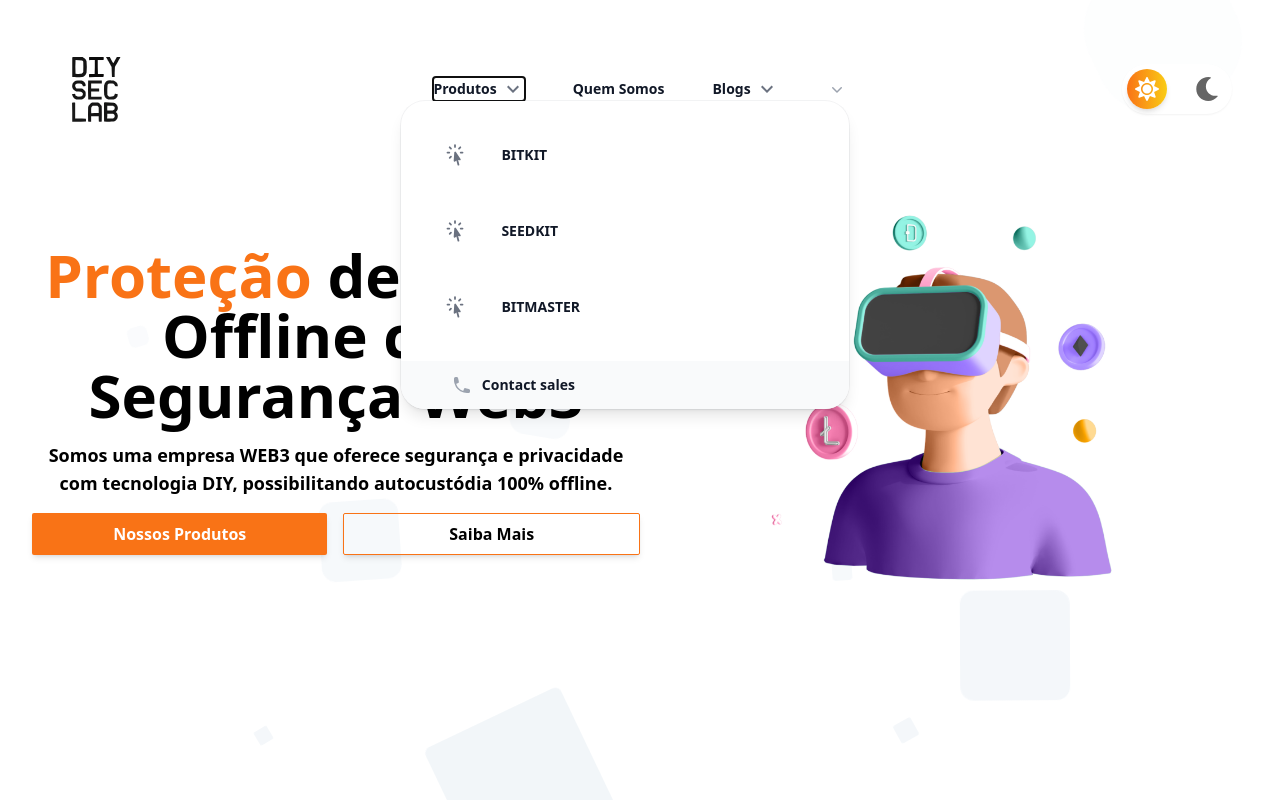
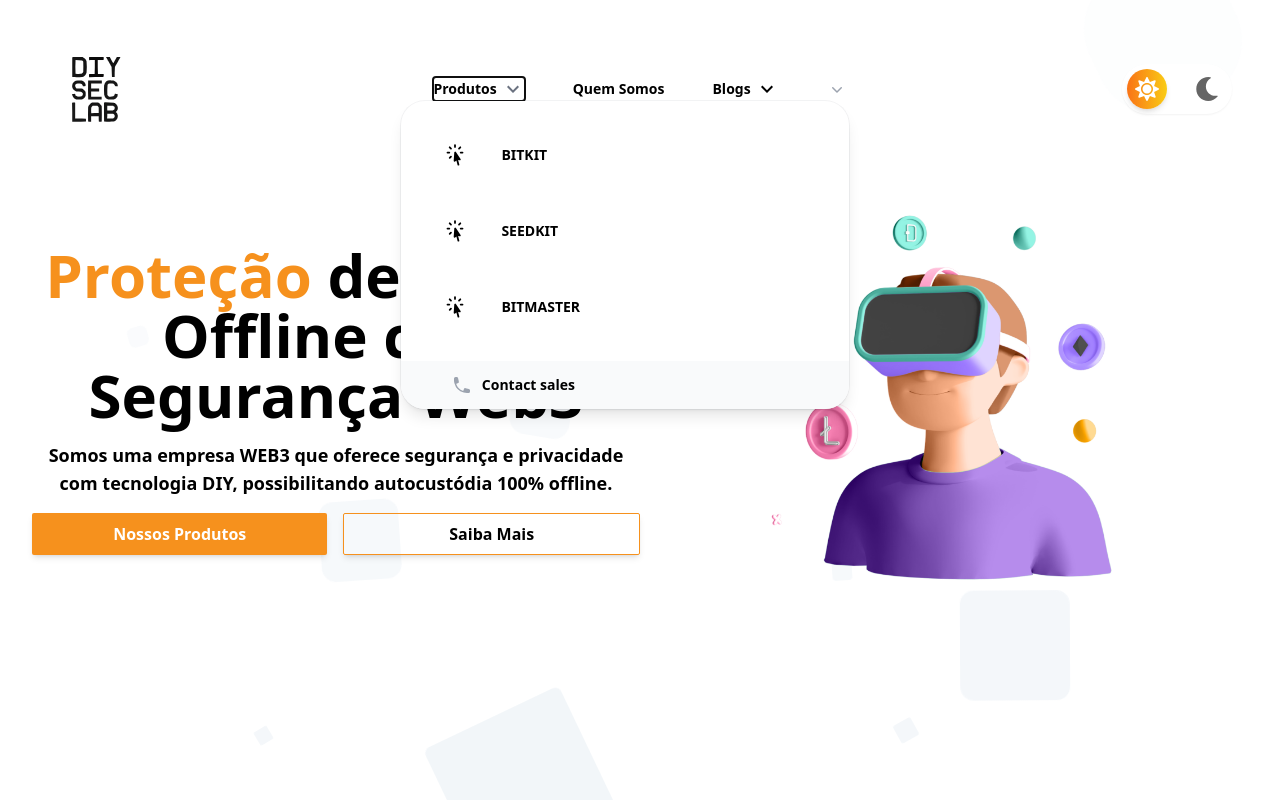
Before and after one commit to Lucasqc04/john-galt, a React (Vite) app: page /1 in a window 1280 px wide. Both pictures are taken after a click on the button "Produtos". Shown: the top 800 px of the page. Built offline with nearby package versions, Linux system fonts and the light colour scheme; no server answers; what tailwindcss-animated would draw is missing.

Commit message:
style: change the text color

```diff
--- a/src/view/components/Product/Product.tsx
+++ b/src/view/components/Product/Product.tsx
@@ -86,7 +86,7 @@ const Product: React.FC = () => {
                 />
               </div>
               <div className="mb-4">
-                <button className="bg-orange-600 text-2xl text-white w-[40%] py-4 px-6 rounded-md">
+                <button className="bg-[#F6911D] text-2xl text-white w-[40%] py-4 px-6 rounded-md">
                   Comprar
                 </button>
               </div>
@@ -104,7 +104,7 @@ const Product: React.FC = () => {
                     placeholder="Digite seu CEP"
                     className="border py-2 px-4 w-48 rounded-md dark:bg-slate-800"
                   />
-                  <button className="bg-orange-600 text-white py-2 px-6 rounded-md">
+                  <button className="bg-[#F6911D] text-white py-2 px-6 rounded-md">
                     Consultar
                   </button>
                 </div>
@@ -115,7 +115,7 @@ const Product: React.FC = () => {
           <div>
             <h1 className="text-4xl font-bold mb-20 mt-36 text-center ">
               Recursos Básicos e Avançados em um só
-              <span className="text-orange-600"> Kit</span>
+              <span className="text-[#F6911D]"> Kit</span>
             </h1>
             <div className="grid grid-cols-1 md:grid-cols-2 lg:grid-cols-3 gap-6">
               {resources.map((resource, index) => (
--- a/src/view/components/Products/Products.tsx
+++ b/src/view/components/Products/Products.tsx
@@ -41,7 +41,7 @@ export function Products() {
       <section className="w-full min-h-screen flex flex-col justify-center items-center py-12">
         <div className="container p-4 sm:p-8 dark:bg-white-white">
           <h2 className="text-6xl text-center font-bold dark:text-white mb-8">
-            <span className="text-orange-500">Nossos</span> Produtos
+            <span className="text-[#F6911D]">Nossos</span> Produtos
           </h2>
           <article className="grid grid-cols-1 sm:grid-cols-2 lg:grid-cols-3 gap-4 gap-y-8">
             {products.map((product) => (
@@ -62,7 +62,7 @@ export function Products() {
                 </p>
                 <button
                   onClick={handleButton}
-                  className="w-full font-bold bg-orange-500 text-white dark:text-white py-2 rounded-md hover:bg-orange-600 transition-colors"
+                  className="w-full font-bold bg-[#F6911D] text-white dark:text-white py-2 rounded-md hover:bg-orange-600 transition-colors"
                 >
                   Comprar Agora
                 </button>
--- a/src/view/layout/Header/NavLinks.tsx
+++ b/src/view/layout/Header/NavLinks.tsx
@@ -71,7 +71,7 @@ export function NavLinks({
           )}
           <PopoverGroup className="flex flex-col items-center justify-center gap-y-10 lg:gap-x-12 lg:flex-row lg:gap-y-0">
             <Popover className="relative">
-              <PopoverButton className="text-2xl flex items-center justify-center gap-x-1 lg:text-sm font-semibold leading-6 text-gray-900 dark:text-white">
+              <PopoverButton className="text-2xl flex items-center justify-center gap-x-1 lg:text-sm font-semibold leading-6 hover:text-[#F6911D]">
                 Produtos
                 <MdKeyboardArrowDown
                   aria-hidden="true"
@@ -88,18 +88,18 @@ export function NavLinks({
                   {products.map((item) => (
                     <div
                       key={item.name}
-                      className="group relative flex items-center gap-x-6 rounded-lg p-4 text-sm leading-6 text-gray-900 dark:text-white hover:bg-gray-50 dark:hover:bg-gray-700"
+                      className="group relative flex items-center gap-x-6 rounded-lg p-4 text-sm leading-6 hover:text-[#F6911D] hover:bg-gray-50 dark:hover:bg-gray-700"
                     >
-                      <div className="flex h-11 w-11 flex-none items-center justify-center rounded-lg text-gray-900 dark:text-white group-hover:bg-white dark:group-hover:bg-gray-700">
+                      <div className="flex h-11 w-11 flex-none items-center justify-center rounded-lg hover:text-[#F6911D] group-hover:bg-white dark:group-hover:bg-gray-700">
                         <item.icon
                           aria-hidden="true"
-                          className="h-6 w-6 text-gray-500 dark:text-white group-hover:text-indigo-600"
+                          className="h-6 w-6 dark:text-white hover:text-[#F6911D]"
                         />
                       </div>
                       <div className="flex-auto">
                         <button
                           onClick={() => handleOnLink(item.href)}
-                          className="block font-semibold text-gray-900 dark:text-white"
+                          className="block font-semibold hover:text-[#F6911D]"
                         >
                           {item.name}
                           <span className="absolute inset-0" />
@@ -113,7 +113,7 @@ export function NavLinks({
                     <a
                       key={item.name}
                       href={item.href}
-                      className="flex items-center justify-center gap-x-2.5 p-3 text-sm font-semibold leading-6 text-gray-900 dark:text-white hover:bg-gray-100 dark:hover:bg-gray-600"
+                      className="flex items-center justify-center gap-x-2.5 p-3 text-sm font-semibold leading-6 hover:text-[#F6911D]"
                     >
                       <item.icon
                         aria-hidden="true"
@@ -130,17 +130,17 @@ export function NavLinks({
               onClick={() =>
                 handleOnLink(`/${currentLang}/sobre-nos`, LinkCallBack)
               }
-              className="text-2xl lg:text-sm font-semibold leading-6 text-gray-900 dark:text-white"
+              className="text-2xl lg:text-sm font-semibold leading-6 hover:text-[#F6911D]"
             >
               Quem Somos
             </button>
             <Popover className="relative">
-              <PopoverButton className="text-2xl flex items-center justify-center gap-x-1 lg:text-sm font-semibold leading-6 text-gray-900 dark:text-white">
+              <PopoverButton className="text-2xl flex items-center justify-center gap-x-1 lg:text-sm font-semibold leading-6 hover:text-[#F6911D]">
                 Blogs
                 <MdKeyboardArrowDown
                   aria-hidden="true"
                   size={isLargeScreen ? 24 : 28}
-                  className="flex-none text-gray-500 dark:text-white"
+                  className="flex-none hover:text-[#F6911D]"
                 />
               </PopoverButton>
 
@@ -184,7 +184,7 @@ export function NavLinks({
               </PopoverPanel>
             </Popover>
 
-            <LanguageSwitcher className="text-xl flex items-center justify-center gap-x-2 lg:text-sm font-semibold leading-6 text-gray-900 dark:text-white" />
+            <LanguageSwitcher className="text-xl flex items-center justify-center gap-x-2 lg:text-sm font-semibold leading-6 hover:text-[#F6911D]" />
           </PopoverGroup>
         </>
       )}
--- a/src/view/screens/NotFound.tsx
+++ b/src/view/screens/NotFound.tsx
@@ -20,7 +20,7 @@ export function NotFound() {
       </p>
       <button
         onClick={handleHomeRedirect}
-        className="px-6 py-3 bg-blue-500 text-white rounded-lg hover:bg-blue-600 transition"
+        className="px-6 py-3 bg-#F6911D text-white rounded-lg hover:opacity-5 transition"
       >
         Back to DIY LAB
       </button>
--- a/src/view/screens/partials/BlogLinks.tsx
+++ b/src/view/screens/partials/BlogLinks.tsx
@@ -32,7 +32,7 @@ export function BlogLinks() {
         )}
       >
         <h1 className="text-center text-2xl lg:text-6xl font-bold tracking-wider text-gray-900 dark:text-white">
-          <span className="text-orange-500 text-5xl lg:text-6xl font-bold">
+          <span className="text-[#F6911D] text-5xl lg:text-6xl font-bold">
             BLOG
           </span>
           <span className="ml-2">DIYLAB</span>
@@ -62,7 +62,7 @@ export function BlogLinks() {
                       src={post.image}
                       alt={translation.title}
                     />
-                    <div className="py-2 px-4 w-full flex justify-between bg-orange-500">
+                    <div className="py-2 px-4 w-full flex justify-between bg-[#F6911D]">
                       <p className="text-sm text-white font-semibold tracking-wide">
                         {translation.author || 'Autor Desconhecido'}
                       </p>
@@ -78,7 +78,7 @@ export function BlogLinks() {
                         {t(translation.subtitle)}
                       </p>
                       <div className="pt-2 flex items-center cursor-pointer gap-x-3">
-                        <p className="text-sm text-orange-500">
+                        <p className="text-sm text-[#F6911D]">
                           {t('ReadMore')}
                         </p>
                         <MdArrowForward size={24} />
--- a/src/view/screens/partials/Hero.tsx
+++ b/src/view/screens/partials/Hero.tsx
@@ -19,7 +19,7 @@ function styleFirstWord(text: string): string | JSX.Element {
 
     return (
       <>
-        <span className="text-orange-500">{firstWord}</span> {remainingText}
+        <span className="text-[#F6911D]">{firstWord}</span> {remainingText}
       </>
     );
   }
@@ -54,11 +54,11 @@ export function Hero() {
           <div className="w-full flex flex-col md:flex-row gap-y-4 md:gap-y-0 gap-x-4">
             <button
               onClick={handleButton}
-              className="w-full py-2 bg-orange-500 text-white font-semibold rounded-sm transition-colors duration-300 hover:bg-orange-600 shadow-md"
+              className="w-full py-2 bg-[#F6911D] text-white font-semibold rounded-sm transition-colors duration-300 hover:bg-orange-600 shadow-md"
             >
               {t(LanguageTexts.HeroProductsButton)}
             </button>
-            <button className="w-full py-2 border border-solid border-orange-500 font-semibold rounded-sm transition-all duration-500 hover:bg-orange-500 hover:text-white shadow-md">
+            <button className="w-full py-2 border border-solid border-[#F6911D] font-semibold rounded-sm transition-all duration-500 hover:bg-[#F6911D] hover:text-white shadow-md">
               {t(LanguageTexts.HeroLearnMoreButton)}
             </button>
           </div>
--- a/src/view/screens/partials/Newsletter/Newsletter.tsx
+++ b/src/view/screens/partials/Newsletter/Newsletter.tsx
@@ -31,7 +31,7 @@ export function Newsletter() {
             />
             <button
               type="submit"
-              className="bg-orange-500 text-white hover:bg-orange-300 transition-all dark:text-white text-sm rounded-full px-6 py-3"
+              className="bg-[#F6911D] text-white hover:bg-orange-300 transition-all dark:text-white text-sm rounded-full px-6 py-3"
             >
               {t('NewsletterSubmitButton')}
             </button>
--- a/src/view/screens/partials/PositivePoints.tsx
+++ b/src/view/screens/partials/PositivePoints.tsx
@@ -17,7 +17,7 @@ function styleThreeWordsAfterFourth(text: string): string | JSX.Element {
     return (
       <>
         {firstPart}
-        <span className="text-orange-500"> {styledWords} </span>
+        <span className="text-[#F6911D]"> {styledWords} </span>
         {remainingPart}
       </>
     );
```
